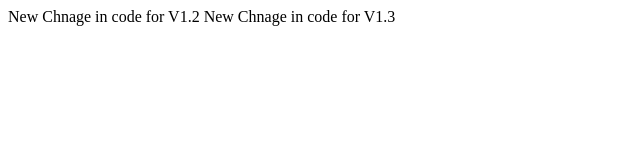
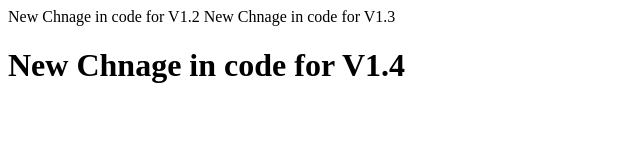
Before and after one commit to bhatu-11/gitrepo, a plain HTML site: page index.html in a window 1280 px wide. Shown: the whole page, without its empty margins (0-640 px from the left). Drawn offline with Linux system fonts and the light colour scheme.

Commit message:
This is V1.4

```diff
--- a/index.html
+++ b/index.html
@@ -8,5 +8,6 @@
 <body>
 	<hd> New Chnage in code for V1.2 <hd/>
         <hd> New Chnage in code for V1.3 <hd/>
+            <h1> New Chnage in code for V1.4 <h1/>
 </body>
 </html>
```
